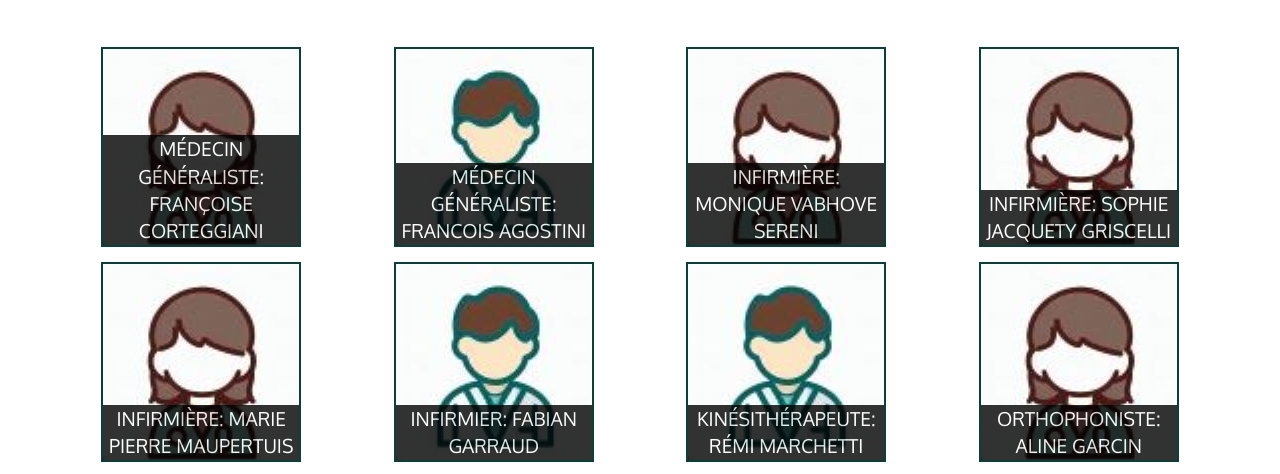
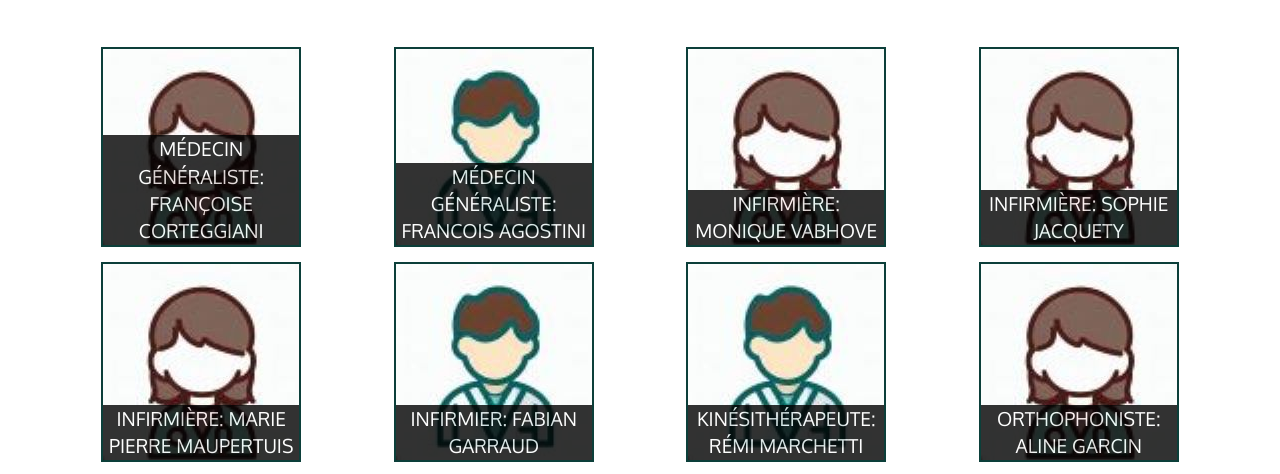
Before and after one commit to Jean-Joooo/training-template-website, a plain HTML site: page les-professionnels.html in a window 1280 px wide. Shown: the part 279-753 px from the top of the page. Drawn offline with Linux system fonts and the light colour scheme.

Commit message:
Update les-professionnels.html

```diff
--- a/les-professionnels.html
+++ b/les-professionnels.html
@@ -90,7 +90,7 @@
         <a href="single-category.html">
           <div class="category-tile">
             <img width="200" height="200" src="images/Pro/A/A.jpg" alt="Pro">
-            <span>Infirmière: Monique Vabhove Sereni</span>
+            <span>Infirmière: Monique Vabhove</span>
           </div>
         </a>
       </div>
@@ -98,7 +98,7 @@
         <a href="single-category.html">
           <div class="category-tile">
             <img width="200" height="200" src="images/Pro/A/A.jpg" alt="Pro">
-            <span>Infirmière: Sophie Jacquety Griscelli</span>
+            <span>Infirmière: Sophie Jacquety</span>
           </div>
         </a>
       </div>
```
